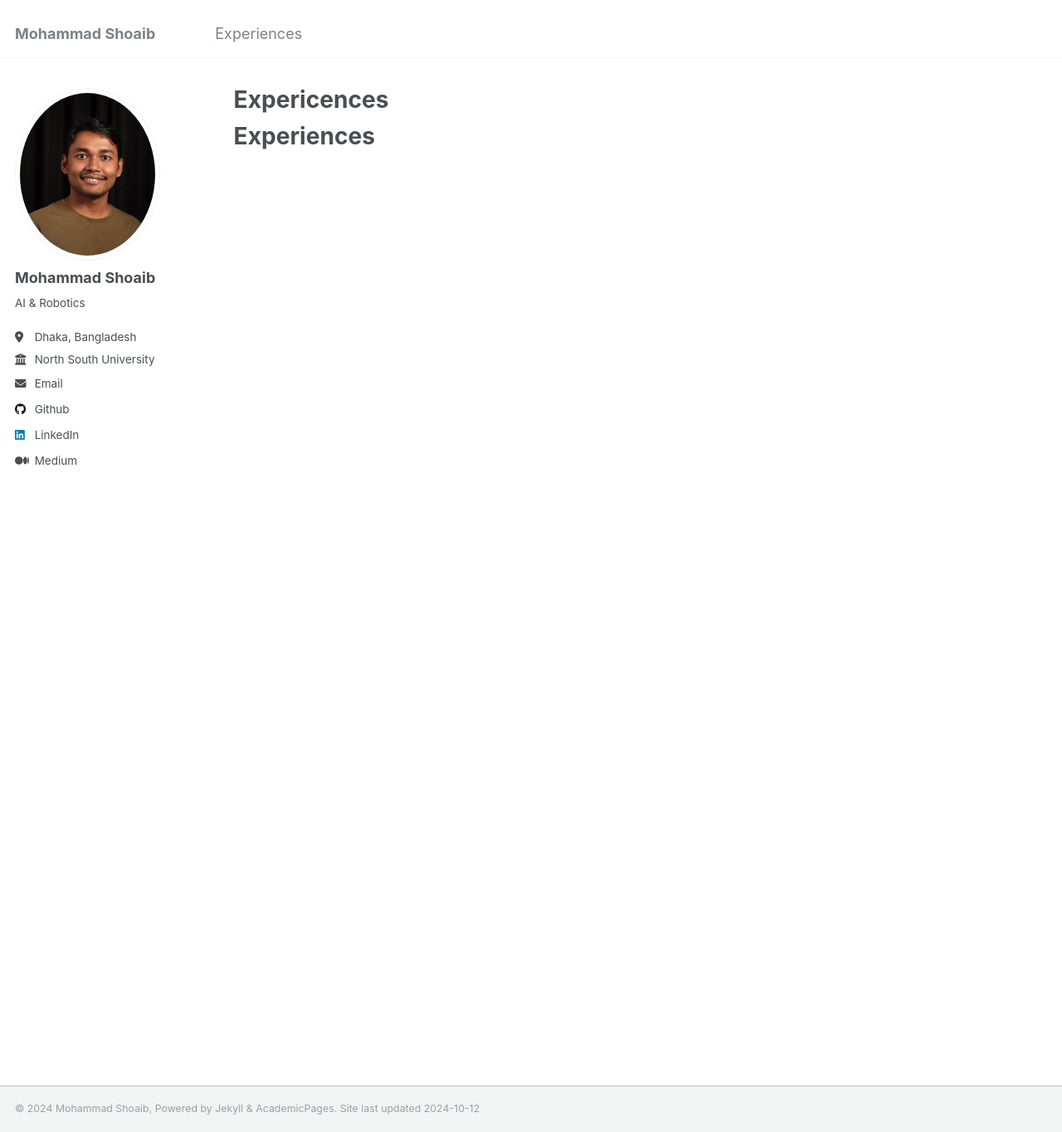
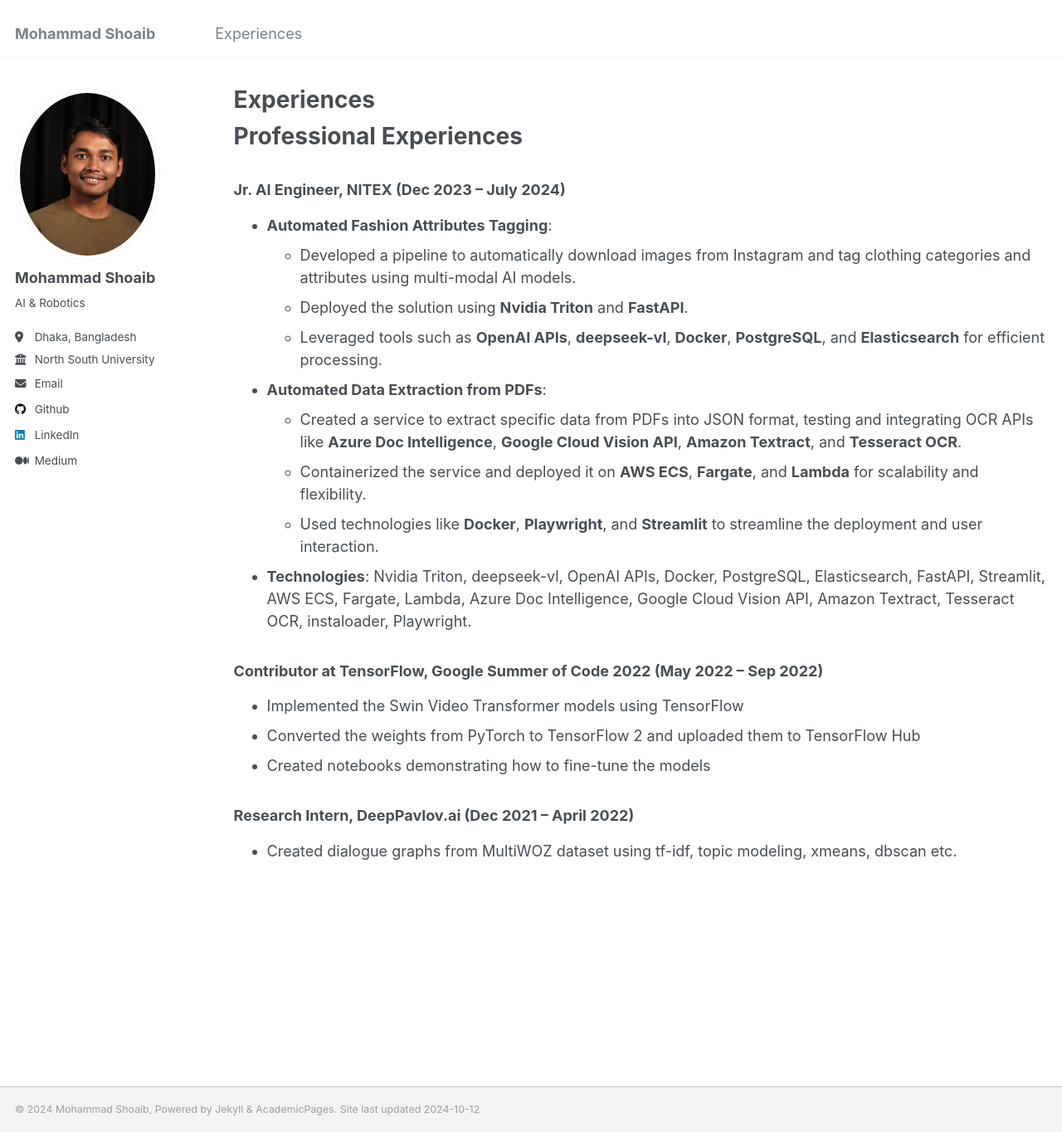
Before and after one commit to shoaib6174/shoaib6174.github.io, a Jekyll site: the page built from _pages/experiences.md, in a window 1280 px wide and 1364 px high. Shown: the whole window at 83% size. Built offline with Jekyll 4.4.1, drawn with Linux system fonts in a browser that asks for light colours.

Commit message:
Update experiences.md

```diff
--- a/_pages/experiences.md
+++ b/_pages/experiences.md
@@ -1,6 +1,6 @@
 ---
 layout: archive
-title: "Expericences"
+title: "Experiences"
 permalink: /experiences/
 author_profile: true
 redirect_from:
@@ -9,5 +9,31 @@
 
 {% include base_path %}
 
-Experiences
+Professional Experiences
 ======
+
+### Jr. AI Engineer, NITEX (Dec 2023 – July 2024)
+
+- **Automated Fashion Attributes Tagging**:
+  - Developed a pipeline to automatically download images from Instagram and tag clothing categories and attributes using multi-modal AI models.
+  - Deployed the solution using **Nvidia Triton** and **FastAPI**.
+  - Leveraged tools such as **OpenAI APIs**, **deepseek-vl**, **Docker**, **PostgreSQL**, and **Elasticsearch** for efficient processing.
+
+- **Automated Data Extraction from PDFs**:
+  - Created a service to extract specific data from PDFs into JSON format, testing and integrating OCR APIs like **Azure Doc Intelligence**, **Google Cloud Vision API**, **Amazon Textract**, and **Tesseract OCR**.
+  - Containerized the service and deployed it on **AWS ECS**, **Fargate**, and **Lambda** for scalability and flexibility.
+  - Used technologies like **Docker**, **Playwright**, and **Streamlit** to streamline the deployment and user interaction.
+
+- **Technologies**: Nvidia Triton, deepseek-vl, OpenAI APIs, Docker, PostgreSQL, Elasticsearch, FastAPI, Streamlit, AWS ECS, Fargate, Lambda, Azure Doc Intelligence, Google Cloud Vision API, Amazon Textract, Tesseract OCR, instaloader, Playwright.
+
+
+### Contributor at TensorFlow, Google Summer of Code 2022 (May 2022 – Sep 2022)
+
+-  Implemented the Swin Video Transformer models using TensorFlow
+-  Converted the weights from PyTorch to TensorFlow 2 and uploaded them to TensorFlow Hub
+-  Created notebooks demonstrating how to fine-tune the models
+
+
+### Research Intern, DeepPavlov.ai (Dec 2021 – April 2022)
+
+-  Created dialogue graphs from MultiWOZ dataset using tf-idf, topic modeling, xmeans, dbscan etc.
```
